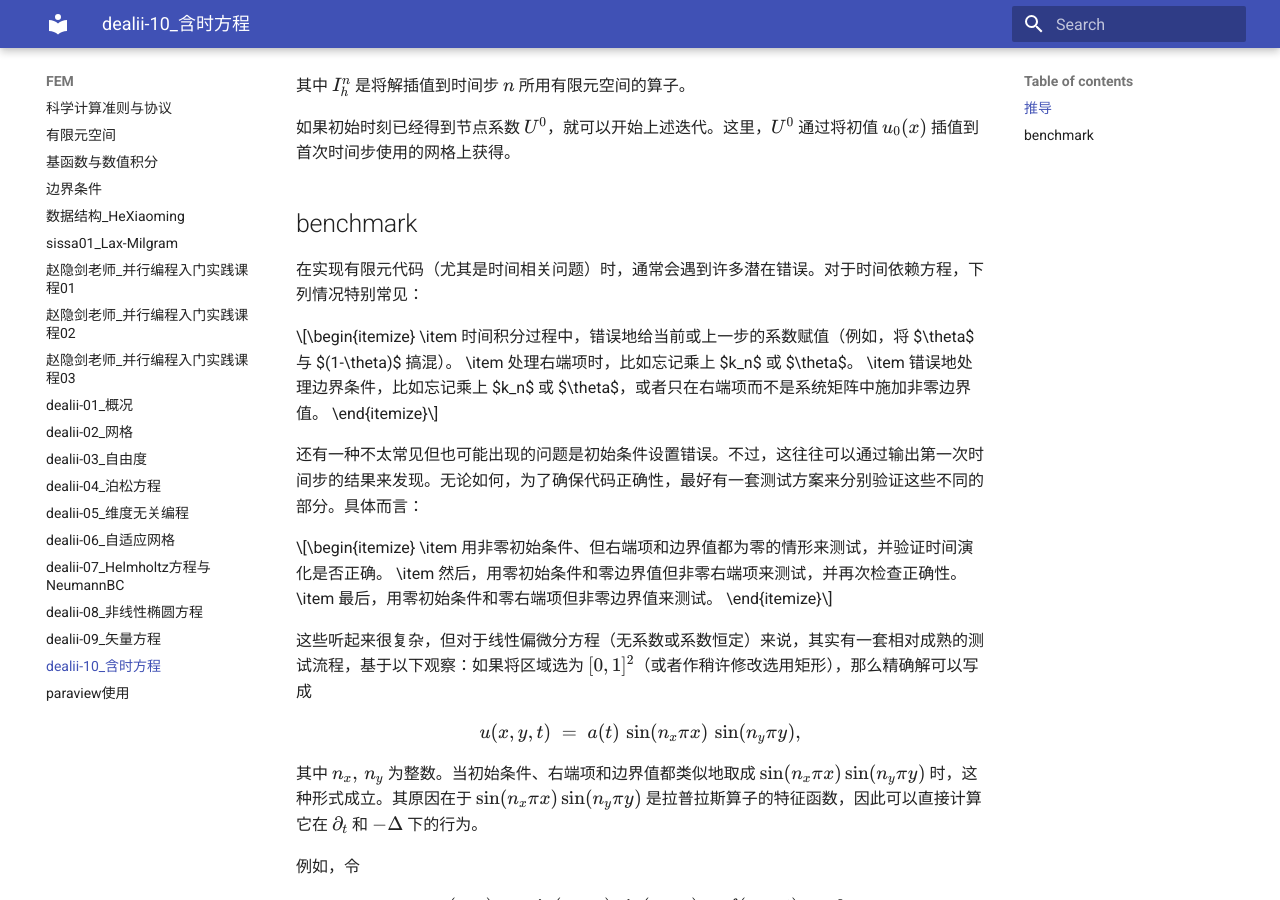
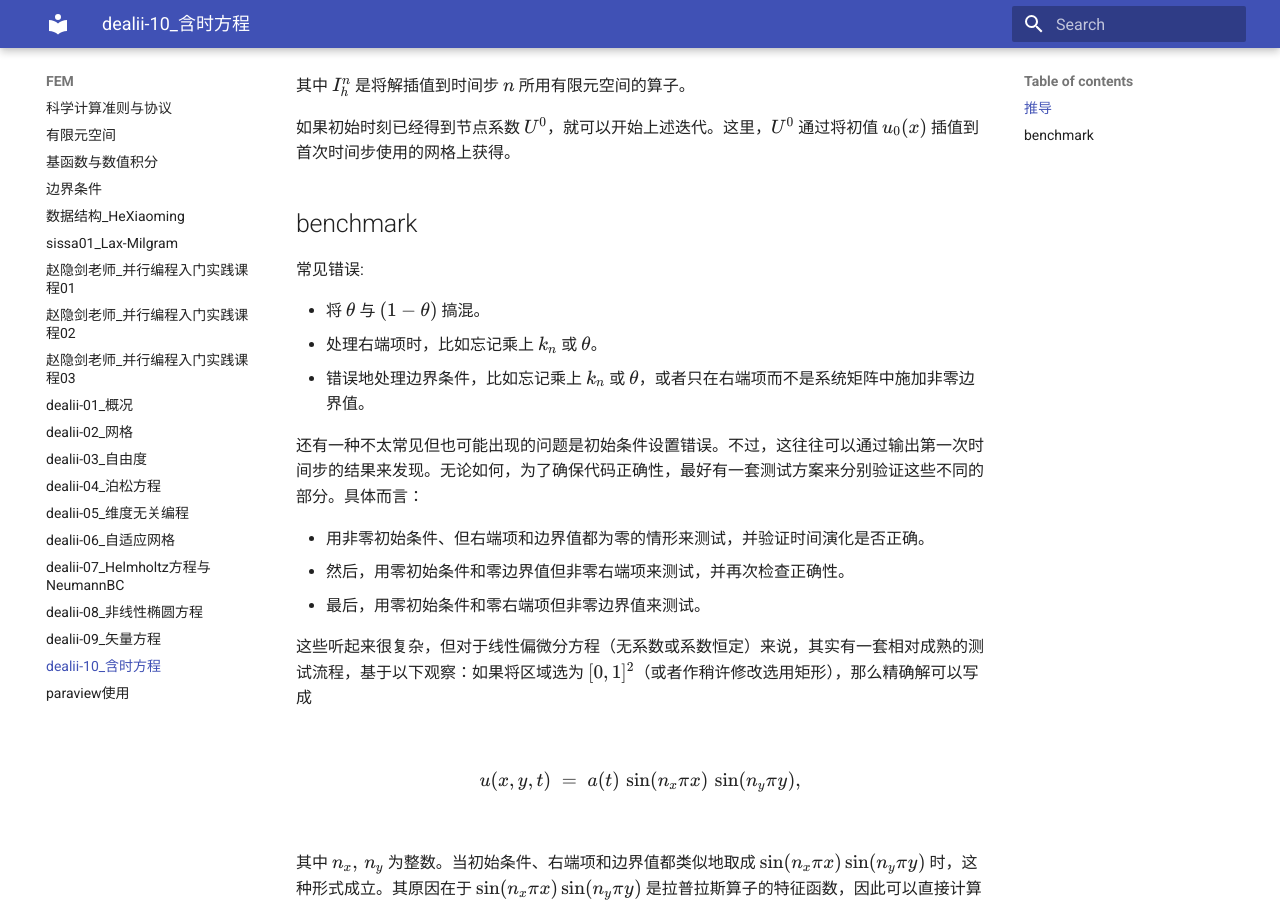
Before and after one commit to ymma98/technotes, an MkDocs documentation site: the page built from docs/FEM/dealii-10_含时方程.md, in a window 1280 px wide and 900 px high, scrolled down 2135 px. Built offline with MkDocs 1.6.1 and Material for MkDocs 9.7.7, drawn with Linux system fonts in a browser that asks for light colours.

Commit message:
docs/FEM/dealii-10_含时方程.md updated from https://stackedit.cn/

```diff
--- a/docs/FEM/dealii-10_含时方程.md
+++ b/docs/FEM/dealii-10_含时方程.md
@@ -92,28 +92,26 @@ $$
 
 ## benchmark
 
+常见错误:
 
+* 将 $\theta$ 与 $(1-\theta)$ 搞混。
+* 处理右端项时，比如忘记乘上 $k_n$ 或 $\theta$。
+* 错误地处理边界条件，比如忘记乘上 $k_n$ 或 $\theta$，或者只在右端项而不是系统矩阵中施加非零边界值。
 
-在实现有限元代码（尤其是时间相关问题）时，通常会遇到许多潜在错误。对于时间依赖方程，下列情况特别常见：
-
-\begin{itemize}
-  \item 时间积分过程中，错误地给当前或上一步的系数赋值（例如，将 $\theta$ 与 $(1-\theta)$ 搞混）。
-  \item 处理右端项时，比如忘记乘上 $k_n$ 或 $\theta$。
-  \item 错误地处理边界条件，比如忘记乘上 $k_n$ 或 $\theta$，或者只在右端项而不是系统矩阵中施加非零边界值。
-\end{itemize}
 
 还有一种不太常见但也可能出现的问题是初始条件设置错误。不过，这往往可以通过输出第一次时间步的结果来发现。无论如何，为了确保代码正确性，最好有一套测试方案来分别验证这些不同的部分。具体而言：
 
-\begin{itemize}
-  \item 用非零初始条件、但右端项和边界值都为零的情形来测试，并验证时间演化是否正确。
-  \item 然后，用零初始条件和零边界值但非零右端项来测试，并再次检查正确性。
-  \item 最后，用零初始条件和零右端项但非零边界值来测试。
-\end{itemize}
+* 用非零初始条件、但右端项和边界值都为零的情形来测试，并验证时间演化是否正确。
+* 然后，用零初始条件和零边界值但非零右端项来测试，并再次检查正确性。
+* 最后，用零初始条件和零右端项但非零边界值来测试。
+
 
 这些听起来很复杂，但对于线性偏微分方程（无系数或系数恒定）来说，其实有一套相对成熟的测试流程，基于以下观察：如果将区域选为 $[0,1]^2$（或者作稍许修改选用矩形），那么精确解可以写成
+
 $$
 u(x,y,t) \;=\; a(t)\,\sin(n_x\pi x)\,\sin(n_y\pi y),
 $$
+
 其中 $n_x,\,n_y$ 为整数。当初始条件、右端项和边界值都类似地取成 $\sin(n_x\pi x)\sin(n_y\pi y)$ 时，这种形式成立。其原因在于 $\sin(n_x\pi x)\sin(n_y\pi y)$ 是拉普拉斯算子的特征函数，因此可以直接计算它在 $\partial_t$ 和 $-\Delta$ 下的行为。
 
 例如，令
```
Also changed, not shown: other parts of docs/FEM/dealii-10_含时方程.md (+3 -3 lines).
